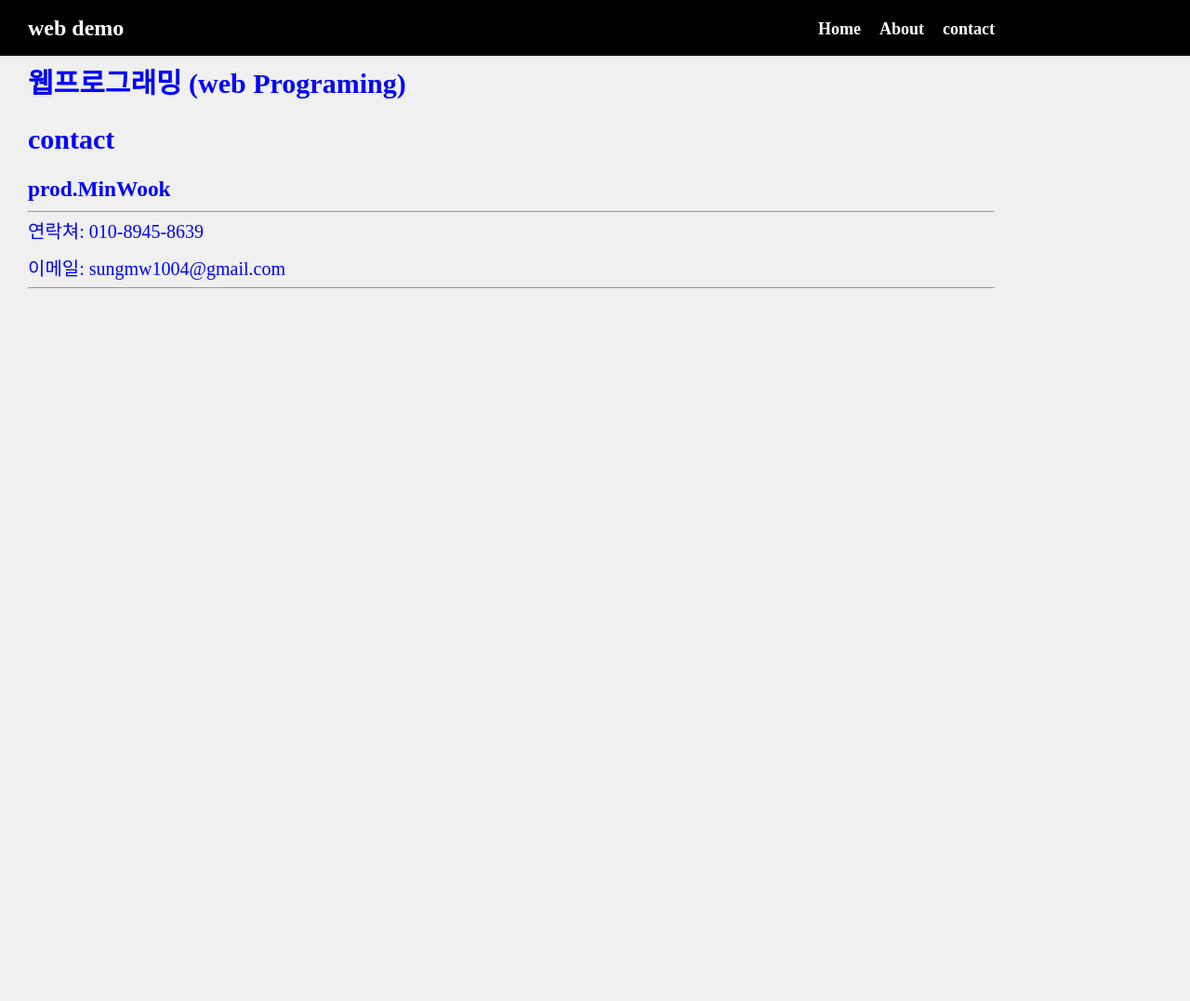
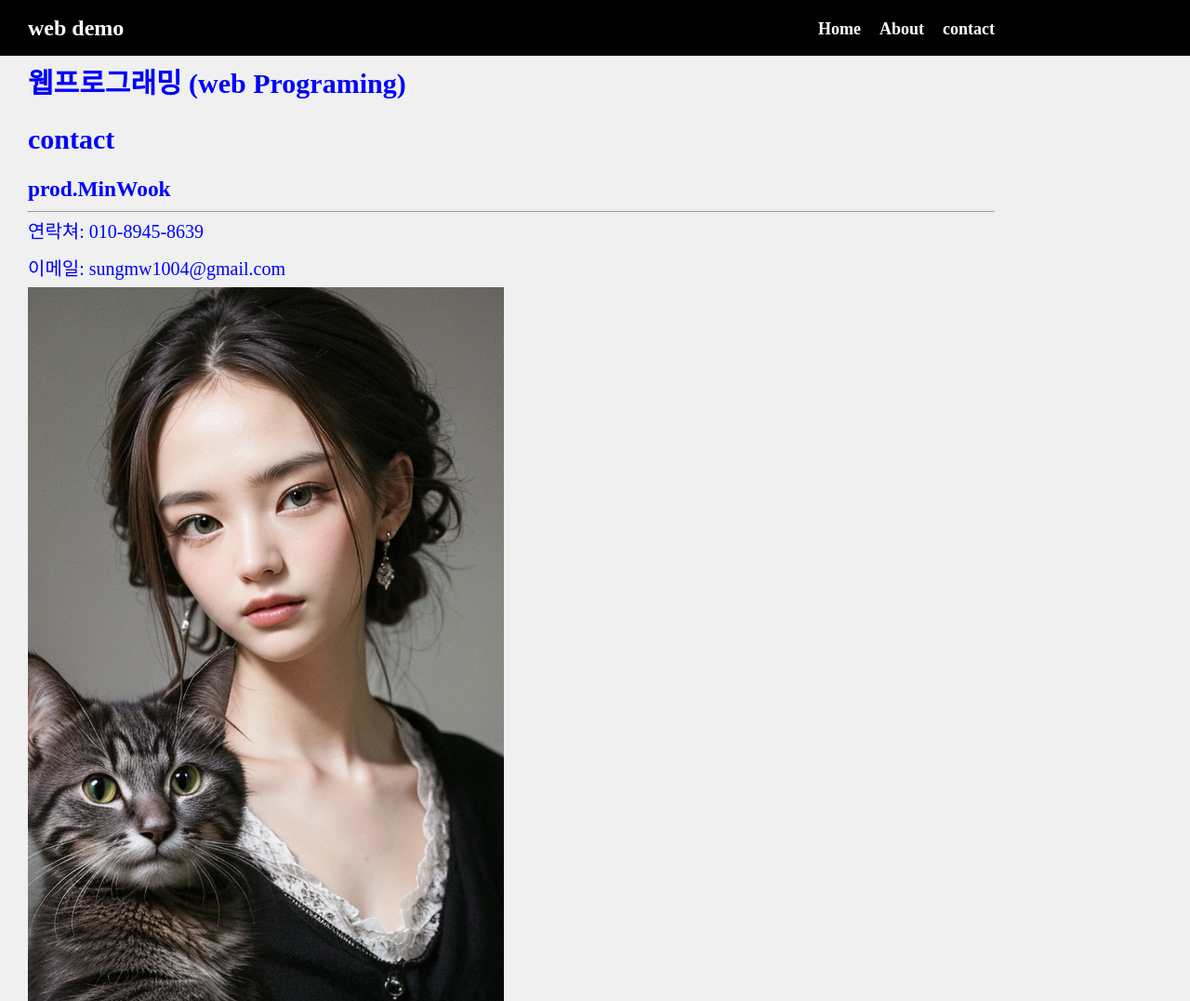
Before and after one commit to WWWWWK2/wwwwwk2, a plain HTML site: page contact.html in a window 1280 px wide. Shown: the top 1077 px of the page at 93% size. Before the commit the page ends 800 px from the top, so only its background shows below. Drawn offline with Linux system fonts and the light colour scheme.

Commit message:
first commit

```diff
--- a/contact.html
+++ b/contact.html
@@ -34,6 +34,7 @@
         <hr />
         <p>연락쳐: 010-8945-8639</p>
         <p>이메일: sungmw1004@gmail.com</p>
+        <img src="image/cat.png" alt="it's my girl friend">
         <hr />
         <br />
         <div>
```
Also changed, not shown: image/cat.png (added).
